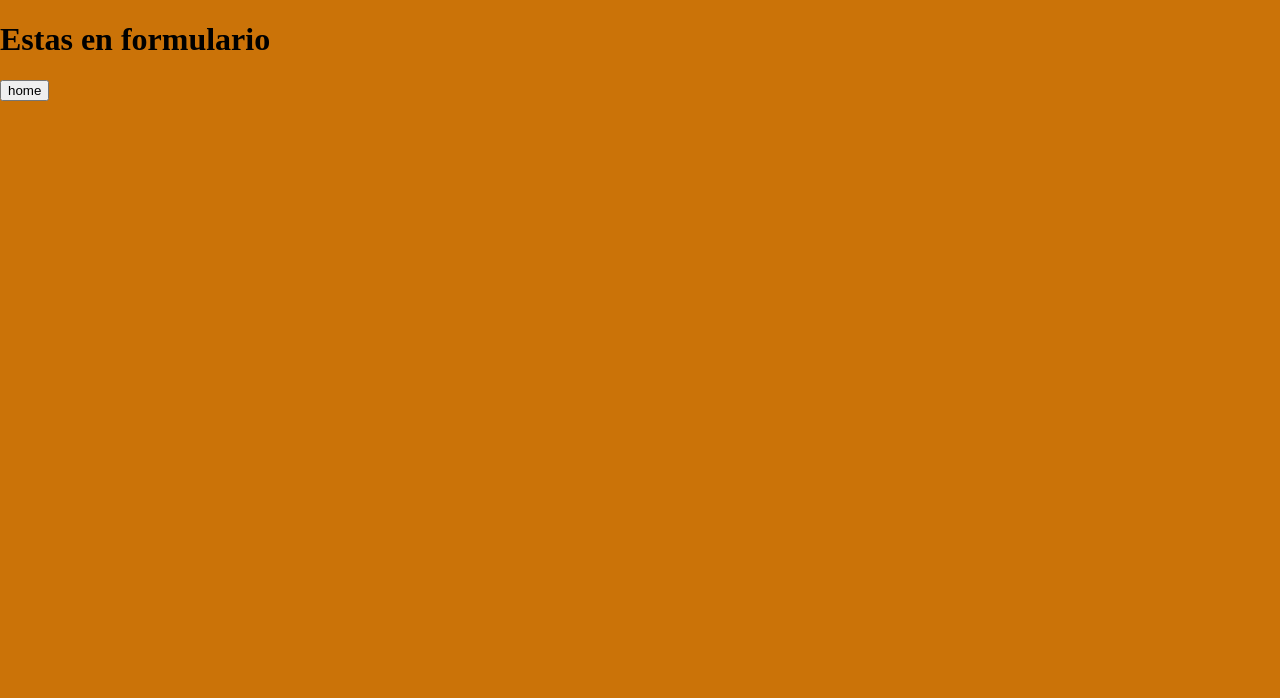
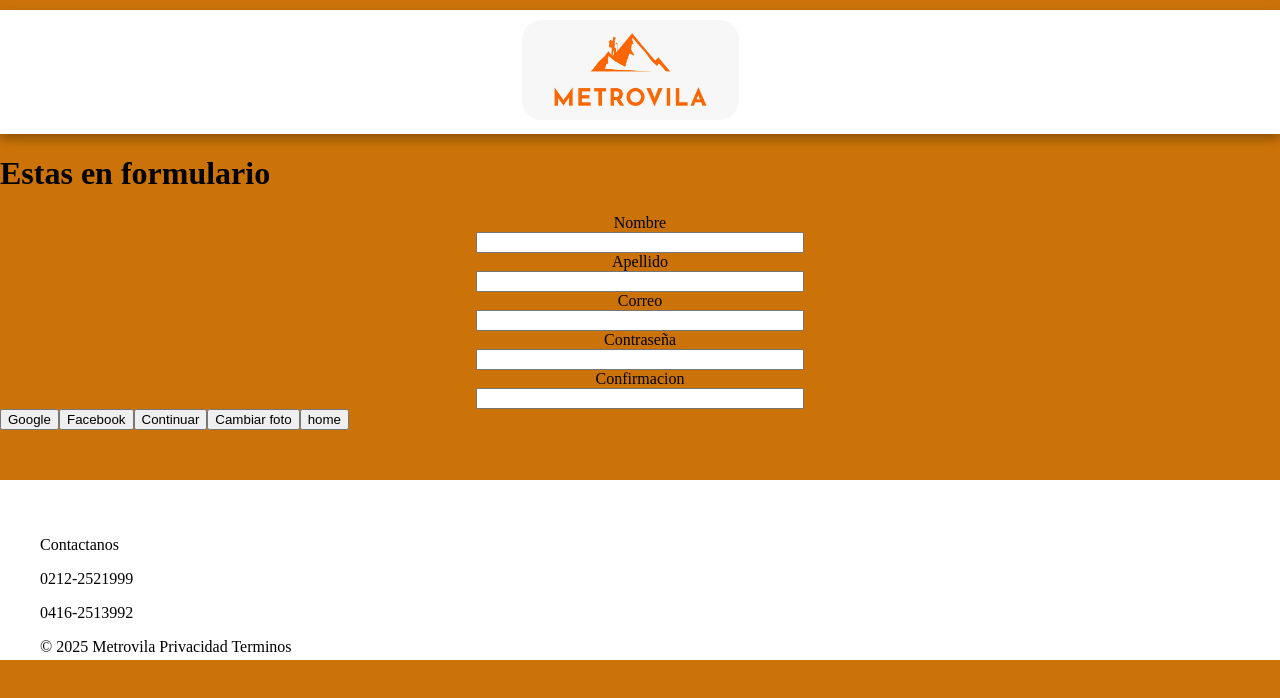
Before and after one commit to KelvinBecerra/Metrovila, a React (Vite) app: page /formulario in a window 1280 px wide. Shown: the top 698 px of the page. Built offline with nearby package versions, Linux system fonts and the light colour scheme; a web font is replaced by a local one.

Commit message:
creacion de la pag registro

```diff
--- /dev/null
+++ b/src/components/DatosInput.jsx
@@ -0,0 +1,28 @@
+import React from 'react';
+
+function DatosInput() {
+  return (
+    <>
+      <form id='formReg' action="">
+        <label htmlFor="nombre">Nombre</label>
+        <input type="text" id='nombre' />
+        <label htmlFor="apellido">Apellido</label>
+        <input type="text" id='apellido' />
+
+        <label htmlFor="correo">Correo</label>
+        <input type="text" id='correo' />
+        <label htmlFor="contrasena">Contraseña</label>
+        <input type="text" id='contrasena' />
+        <label htmlFor="confirmar">Confirmacion</label>
+        <input type="text" id='confirmar' />
+      </form>
+      <button>Google</button>
+      <button>Facebook</button>
+      <button>Continuar</button>
+      <button>Cambiar foto</button>
+    </>
+
+  );
+}
+
+export default DatosInput;
--- a/src/components/Header.jsx
+++ b/src/components/Header.jsx
@@ -14,7 +14,7 @@ function Header() {
         </a>
       </div>
       <div class="logo">
-        <img id="logo" src={logo} alt="Logo" />{/*comentarios en react*/}
+        <img id="logo" src={logo} alt="Logo" />{/*Aqui es donde se esta importando el logo*/}
       </div>
     </header>
   )
--- /dev/null
+++ b/src/components/HeaderForm.jsx
@@ -0,0 +1,17 @@
+import React from 'react'
+import logo from '../assets/metrovilalogo.jpg'
+
+function HeaderForm() {
+  return (
+    <>
+        <header className='headerform'>
+            <div class='logoform'>
+            <img id="logoform" src={logo} alt="Logo" />
+            </div>
+        </header>
+
+    </>
+  )
+}
+
+export default HeaderForm
--- a/src/index.css
+++ b/src/index.css
@@ -136,3 +136,29 @@ header{
     height: 100px;
 
 }
+.logoform{
+    margin-top: 10px;
+    margin-left: 40%;
+}
+.logoform img{
+    height: 100px;
+    margin-right: 10px;
+    padding: 10px;
+    border-radius: 30px;
+}
+.headerform {
+    background-color: white;
+    background-image: none;
+    height: fit-content;
+}
+
+#formReg {
+    display: flex;
+    flex-direction: column;
+    justify-content: center;
+    align-items: center;
+
+    input {
+        width: 20rem;
+    }
+}
--- /dev/null
+++ b/src/layout/Formulariomolde.jsx
@@ -0,0 +1,17 @@
+import React from 'react'
+import { Outlet } from 'react-router-dom'
+import Footer from '../components/Footer'
+import HeaderForm from '../components/HeaderForm'
+function Formulariomolde() {
+  return (
+    <>
+
+    <HeaderForm/>
+    <Outlet/>
+    <Footer/>
+    </>
+
+  )
+}
+
+export default Formulariomolde
--- a/src/pages/Formulario.jsx
+++ b/src/pages/Formulario.jsx
@@ -1,12 +1,17 @@
 import React from 'react'
+import DatosInput from '../components/DatosInput'
+
 
 function Formulario() {
   return (
     <div>
+
       <h1>Estas en formulario</h1>
+      <DatosInput/>
       <a href="/">
         <button>home</button>
       </a>
+
     </div>
   )
 }
--- a/src/pages/Home.jsx
+++ b/src/pages/Home.jsx
@@ -1,6 +1,5 @@
 import Bienvenida from '../components/Bienvenida'
-import Mision from '../components/Mision'
-
+import Mision from '../components/mision'
 function Home() {
   return (
     <>
```
Also changed, not shown: src/layout/Moldepages.jsx (+9 -1 lines), src/router.jsx (+14 -3 lines).
